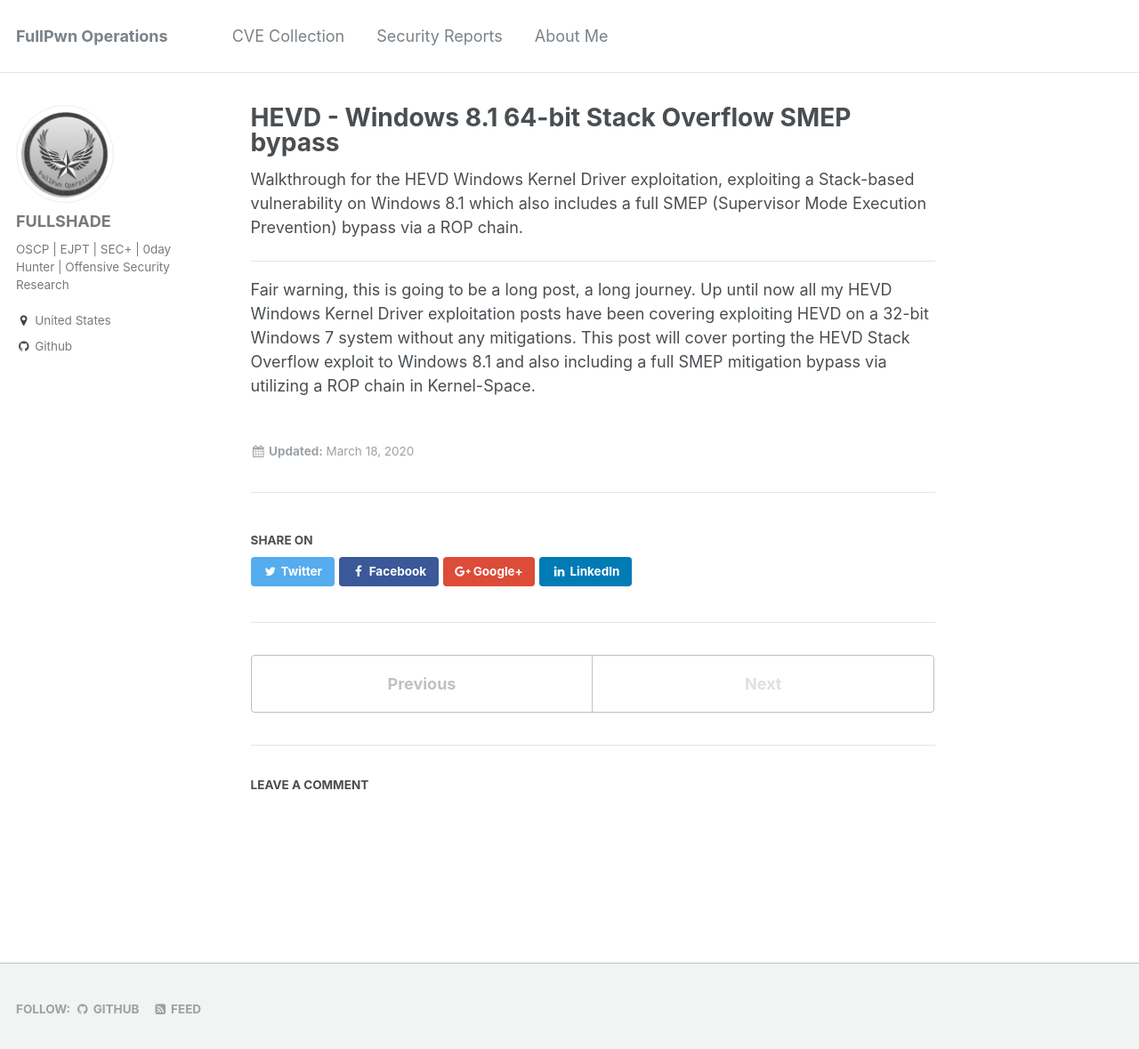
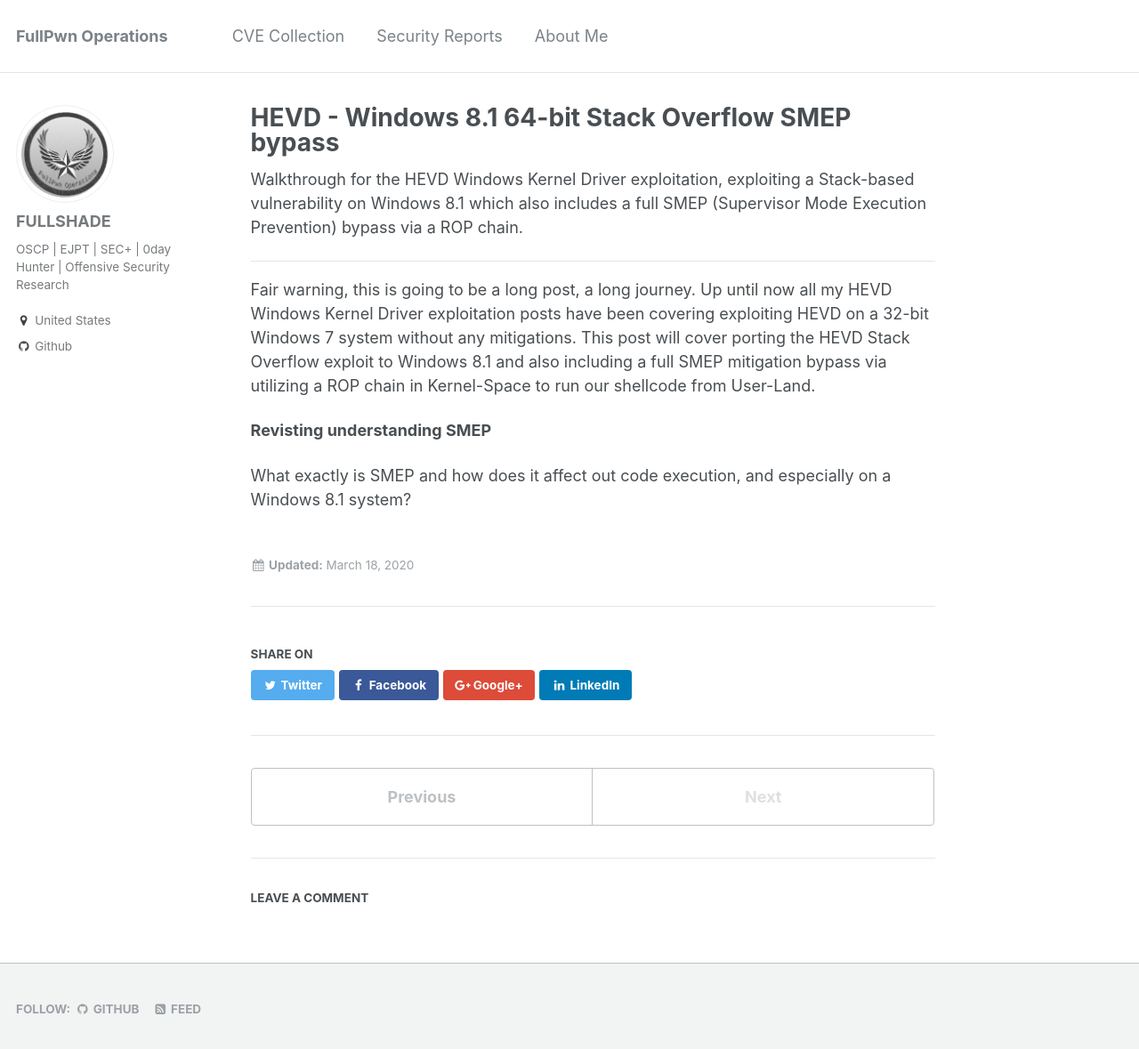
Before and after one commit to asdyxcyxc/FULLSHADE.github.io, a Jekyll site: the page built from _posts/2020-03-18-HEVD-stack-smep.md, in a window 1280 px wide and 1192 px high. Shown: the top 1179 px of the window at 89% size. Built offline with Jekyll 4.4.1, drawn with Linux system fonts in a browser that asks for light colours; comment, search, counter and statistics services are not loaded.

Commit message:
Update 2020-03-18-HEVD-stack-smep.md

```diff
--- a/_posts/2020-03-18-HEVD-stack-smep.md
+++ b/_posts/2020-03-18-HEVD-stack-smep.md
@@ -7,4 +7,8 @@
 
 ----
 
-Fair warning, this is going to be a long post, a long journey. Up until now all my HEVD Windows Kernel Driver exploitation posts have been covering exploiting HEVD on a 32-bit Windows 7 system without any mitigations. This post will cover porting the HEVD Stack Overflow exploit to Windows 8.1 and also including a full SMEP mitigation bypass via utilizing a ROP chain in Kernel-Space.
+Fair warning, this is going to be a long post, a long journey. Up until now all my HEVD Windows Kernel Driver exploitation posts have been covering exploiting HEVD on a 32-bit Windows 7 system without any mitigations. This post will cover porting the HEVD Stack Overflow exploit to Windows 8.1 and also including a full SMEP mitigation bypass via utilizing a ROP chain in Kernel-Space to run our shellcode from User-Land.
+
+**Revisting understanding SMEP**
+
+What exactly is SMEP and how does it affect out code execution, and especially on a Windows 8.1 system?
```
